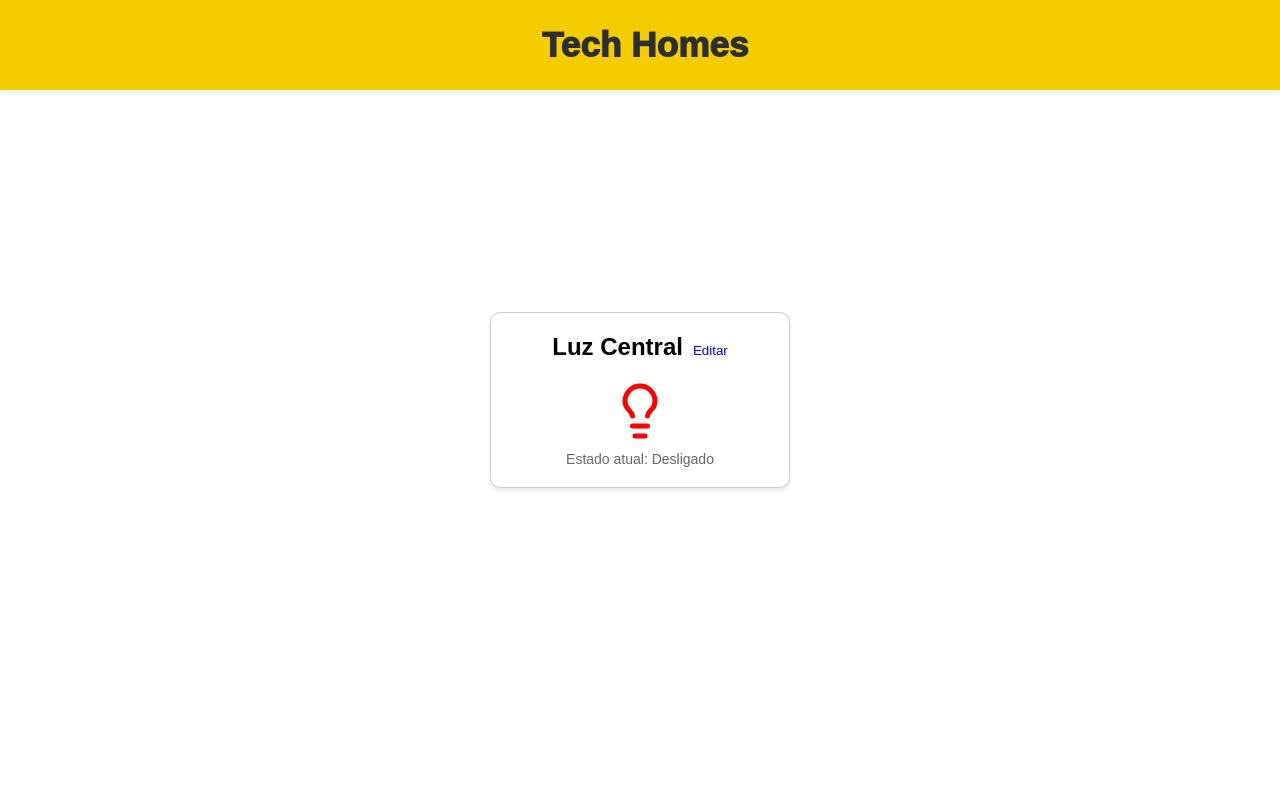
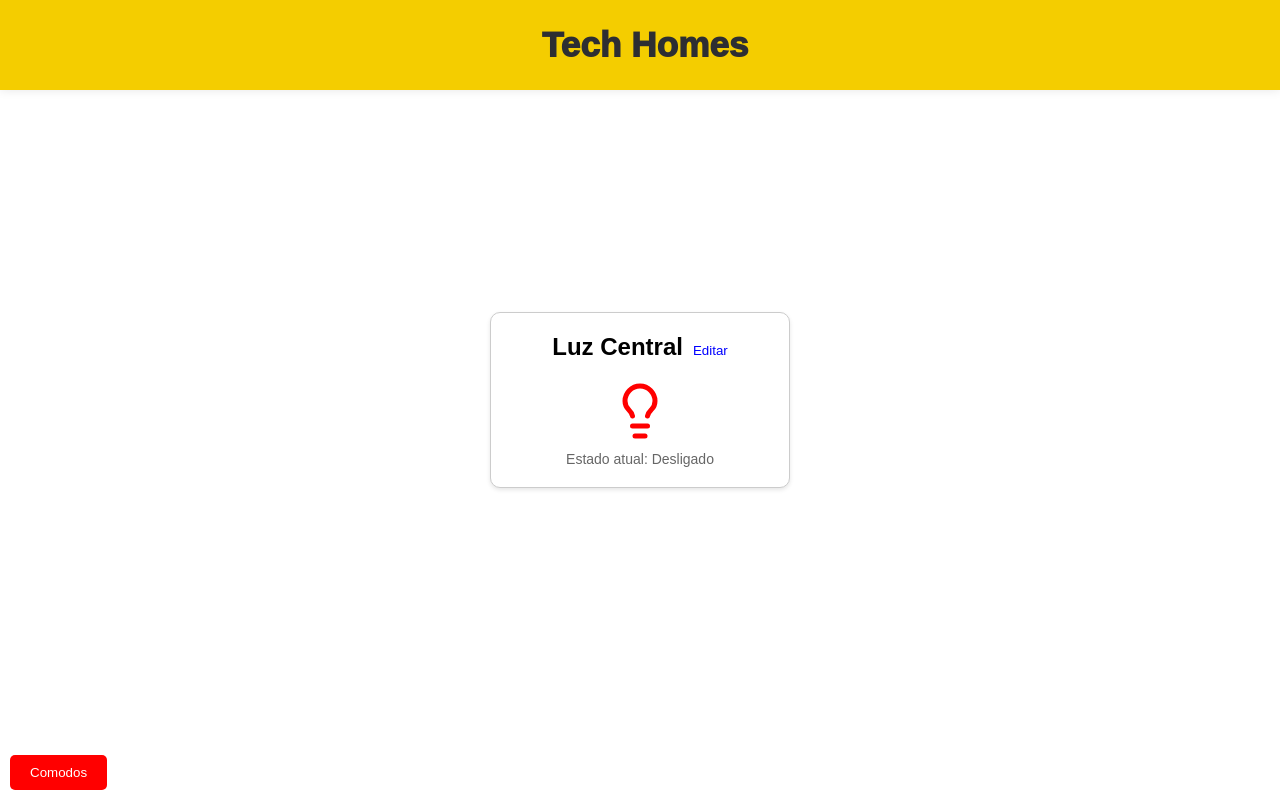
Before and after one commit to Inacioluz/casas_intelig-ntes-A3, a React (Vite) app: page /Luzes in a window 1280 px wide. Built offline with nearby package versions, Linux system fonts and the light colour scheme; a web font is replaced by a local one.

Commit message:
botão de sair e funcionalidades de rotas ok

```diff
--- a/package.json
+++ b/package.json
@@ -13,6 +13,7 @@
     "lucide-react": "^0.378.0",
     "react": "^18.2.0",
     "react-dom": "^18.2.0",
+    "react-icons": "^5.2.1",
     "react-router-dom": "^6.23.1"
   },
   "devDependencies": {
--- a/src/components/Home/Home.jsx
+++ b/src/components/Home/Home.jsx
@@ -1,5 +1,6 @@
 import { useState, useEffect, useRef } from "react";
 import { useNavigate } from "react-router-dom";
+import { FaEye } from "react-icons/fa";
 import styles from "./Home.module.css";
 
 export function Home() {
@@ -127,6 +128,10 @@ export function Home() {
     navigate("/login");
   };
 
+  const handleViewClick = () => {
+    navigate(`/comodos/`);
+  };
+
   return (
     <div className={styles.pageContainer}>
       <div className={styles.container}>
@@ -188,6 +193,10 @@ export function Home() {
                       >
                         Deletar
                       </button>
+                      <FaEye
+                        className={styles.viewButton}
+                        onClick={() => handleViewClick(cardIndex, nameIndex)}
+                      />
                       <button
                         className={styles.lightButton}
                         onClick={() => toggleLightColor(cardIndex, nameIndex)}
--- a/src/components/Home/Home.module.css
+++ b/src/components/Home/Home.module.css
@@ -120,3 +120,12 @@
 .logoutButton:hover {
   background-color: #c00;
 }
+.viewButton {
+  margin-left: 10px;
+  color: #000;
+  cursor: pointer;
+}
+
+.viewButton:hover {
+  color: #555;
+}
--- a/src/components/Luzes/Luzes.jsx
+++ b/src/components/Luzes/Luzes.jsx
@@ -1,5 +1,6 @@
 import { useState } from "react";
 import styles from "./Luzes.module.css";
+import { useNavigate } from "react-router-dom";
 import { Lightbulb } from "lucide-react";
 
 
@@ -7,6 +8,7 @@ export function Luzes() {
     const [isOn, setIsOn] = useState(false);
     const [title, setTitle] = useState("Luz Central");
     const [isEditingTitle, setIsEditingTitle] = useState(false);
+    const navigate = useNavigate();
 
     const toggleLight = () => {
       setIsOn(!isOn);
@@ -21,6 +23,9 @@ export function Luzes() {
         setTitle(e.target.value);
         setIsEditingTitle(false);
       }
+    };
+    const handleLogout = () => {
+      navigate("/comodos");
     };
 
   return (
@@ -53,6 +58,9 @@ export function Luzes() {
         Estado atual: {isOn ? "Ligado" : "Desligado"}
       </p>
     </div>
+    <button className={styles.logoutButton} onClick={handleLogout}>
+        Comodos
+      </button>
   </div>
   );
 }
--- a/src/components/Luzes/Luzes.module.css
+++ b/src/components/Luzes/Luzes.module.css
@@ -54,3 +54,18 @@
     font-size: 14px;
     color: #666;
   }
+  .logoutButton {
+    position: absolute;
+    bottom: 10px;
+    left: 10px;
+    padding: 10px 20px;
+    background-color: #f00;
+    color: #fff;
+    border: none;
+    border-radius: 5px;
+    cursor: pointer;
+  }
+
+  .logoutButton:hover {
+    background-color: #c00;
+  }
--- a/src/components/comodos/Comodos.jsx
+++ b/src/components/comodos/Comodos.jsx
@@ -1,5 +1,7 @@
 import { useState,useEffect, useRef } from 'react';
 import { Lightbulb } from 'lucide-react';
+import { FaEye } from "react-icons/fa";
+import { useNavigate } from "react-router-dom";
 import styles from './Comodos.module.css';
 
 export function Comodos() {
@@ -16,6 +18,7 @@ export function Comodos() {
     const handleCardClick = (index) => {
       setActiveCard(index);
     };
+    const navigate = useNavigate();
 
     const handleTitleChange = (index, newTitle) => {
       const updatedNamesList = namesList.map((card, i) =>
@@ -23,6 +26,7 @@ export function Comodos() {
       );
       setNamesList(updatedNamesList);
     };
+
 
     const handleNameAdd = (index, newName) => {
       const updatedNamesList = namesList.map((card, i) =>
@@ -91,6 +95,12 @@ export function Comodos() {
         document.removeEventListener('mousedown', handleClickOutside);
       };
     }, [activeCard]);
+    const handleLogout = () => {
+      navigate("/");
+    };
+    const handleViewClick = () => {
+      navigate(`/luzes/`);
+    };
 
     return (
         <div className={styles.pageContainer}>
@@ -142,6 +152,10 @@ export function Comodos() {
                       >
                         Deletar
                       </button>
+                      <FaEye
+                        className={styles.viewButton}
+                        onClick={() => handleViewClick(cardIndex, nameIndex)}
+                      />
                       <button
                         className={styles.lightButton}
                         onClick={() => toggleLightColor(cardIndex, nameIndex)}
@@ -171,6 +185,9 @@ export function Comodos() {
       <button className={styles.addButton} onClick={addNewCard}>
         Adicionar Novo Cômodo
       </button>
+      <button className={styles.logoutButton} onClick={handleLogout}>
+        Home
+      </button>
     </div>
     );
 }
--- a/src/components/comodos/Comodos.module.css
+++ b/src/components/comodos/Comodos.module.css
@@ -1,4 +1,5 @@
 .pageContainer {
+
     display: flex;
     flex-direction: column;
     align-items: center;
@@ -103,3 +104,18 @@
     cursor: pointer;
     font-size: 16px;
   }
+  .logoutButton {
+    position: absolute;
+    bottom: 10px;
+    left: 10px;
+    padding: 10px 20px;
+    background-color: #f00;
+    color: #fff;
+    border: none;
+    border-radius: 5px;
+    cursor: pointer;
+  }
+
+  .logoutButton:hover {
+    background-color: #c00;
+  }
```
Also changed, not shown: 1 other file (tests, documents, lock files or other folders).
